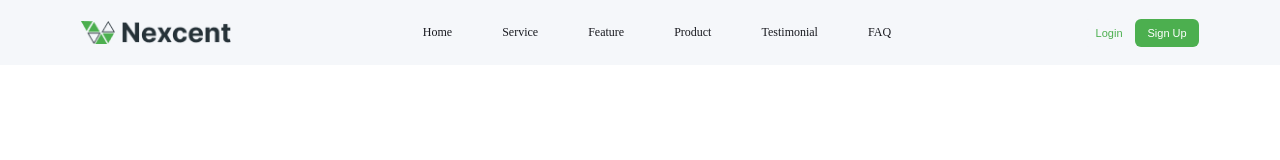
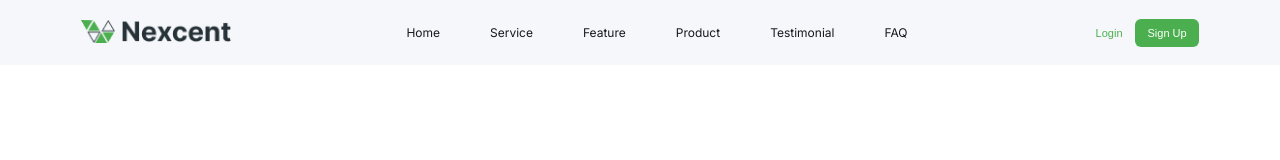
Before and after one commit to Techtees/nexcent, a React (Create React App) app: page / in a window 1280 px wide. Shown: the top 160 px of the page. Built offline with nearby package versions, Linux system fonts and the light colour scheme.

Commit message:
Google font

```diff
--- a/public/index.html
+++ b/public/index.html
@@ -15,6 +15,9 @@
       user's mobile device or desktop. See https://developers.google.com/web/fundamentals/web-app-manifest/
     -->
     <link rel="manifest" href="%PUBLIC_URL%/manifest.json" />
+    <link rel="preconnect" href="https://fonts.googleapis.com">
+<link rel="preconnect" href="https://fonts.gstatic.com" crossorigin>
+<link href="https://fonts.googleapis.com/css2?family=Inter:wght@100;400;500;600;700&family=Roboto:wght@100;300;400;500;700;900&display=swap" rel="stylesheet">
     <!--
       Notice the use of %PUBLIC_URL% in the tags above.
       It will be replaced with the URL of the `public` folder during the build.
@@ -24,7 +27,7 @@
       work correctly both with client-side routing and a non-root public URL.
       Learn how to configure a non-root public URL by running `npm run build`.
     -->
-    <title>React App</title>
+    <title>Nexcent</title>
   </head>
   <body>
     <noscript>You need to enable JavaScript to run this app.</noscript>
--- a/src/styles/globals.css.js
+++ b/src/styles/globals.css.js
@@ -1,6 +1,7 @@
 import { createGlobalStyle } from 'styled-components';
 
 const GlobalStyle = createGlobalStyle`
+
 * {
     margin: 0px;
     padding: 0px
@@ -30,7 +31,8 @@
 
 html,
 body {
-    font-size: 62.5%
+    font-size: 62.5%;
+    font-family:'Inter', sans-serif;
 }
 ul{
     padding: 0px;
```
